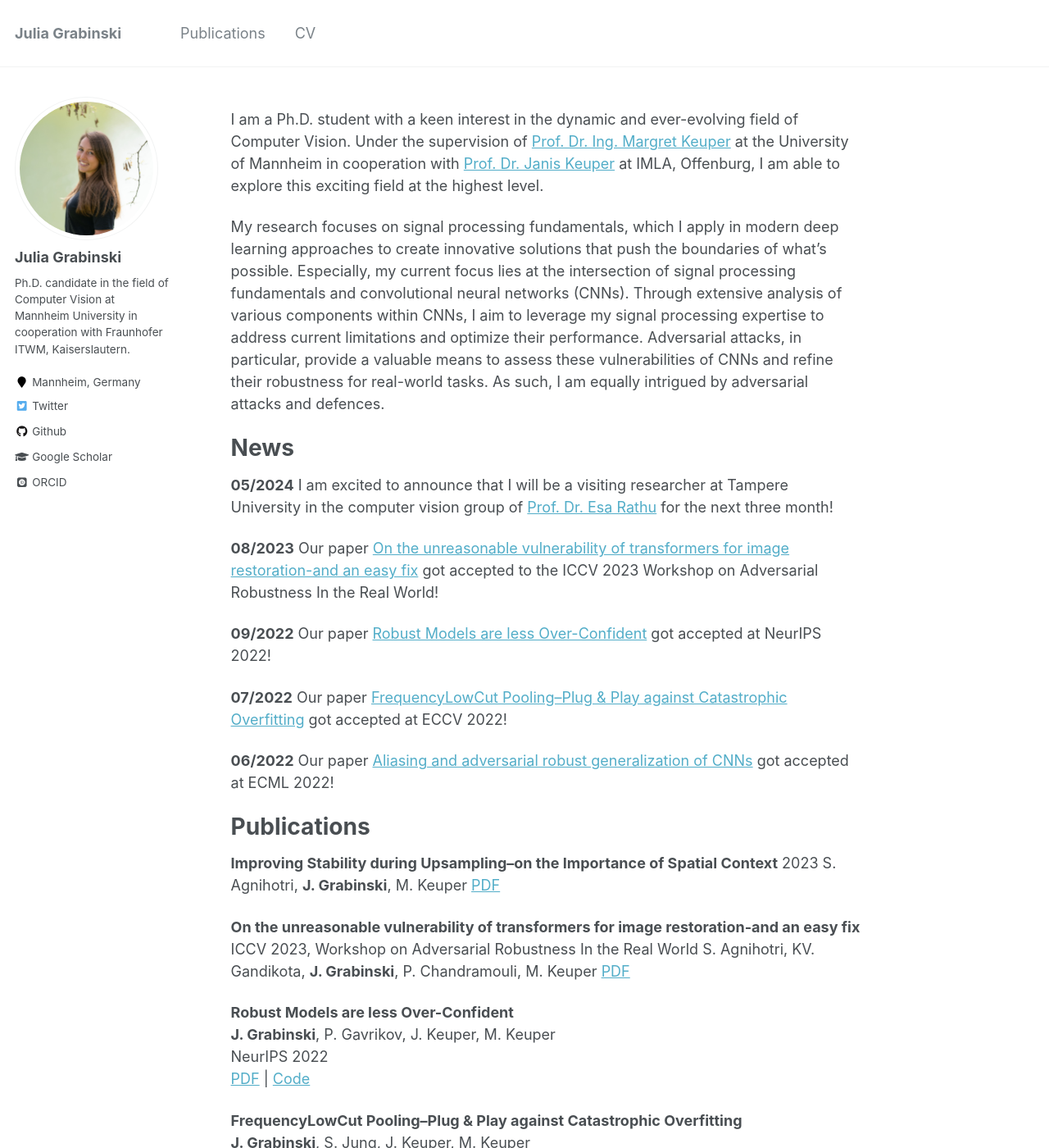
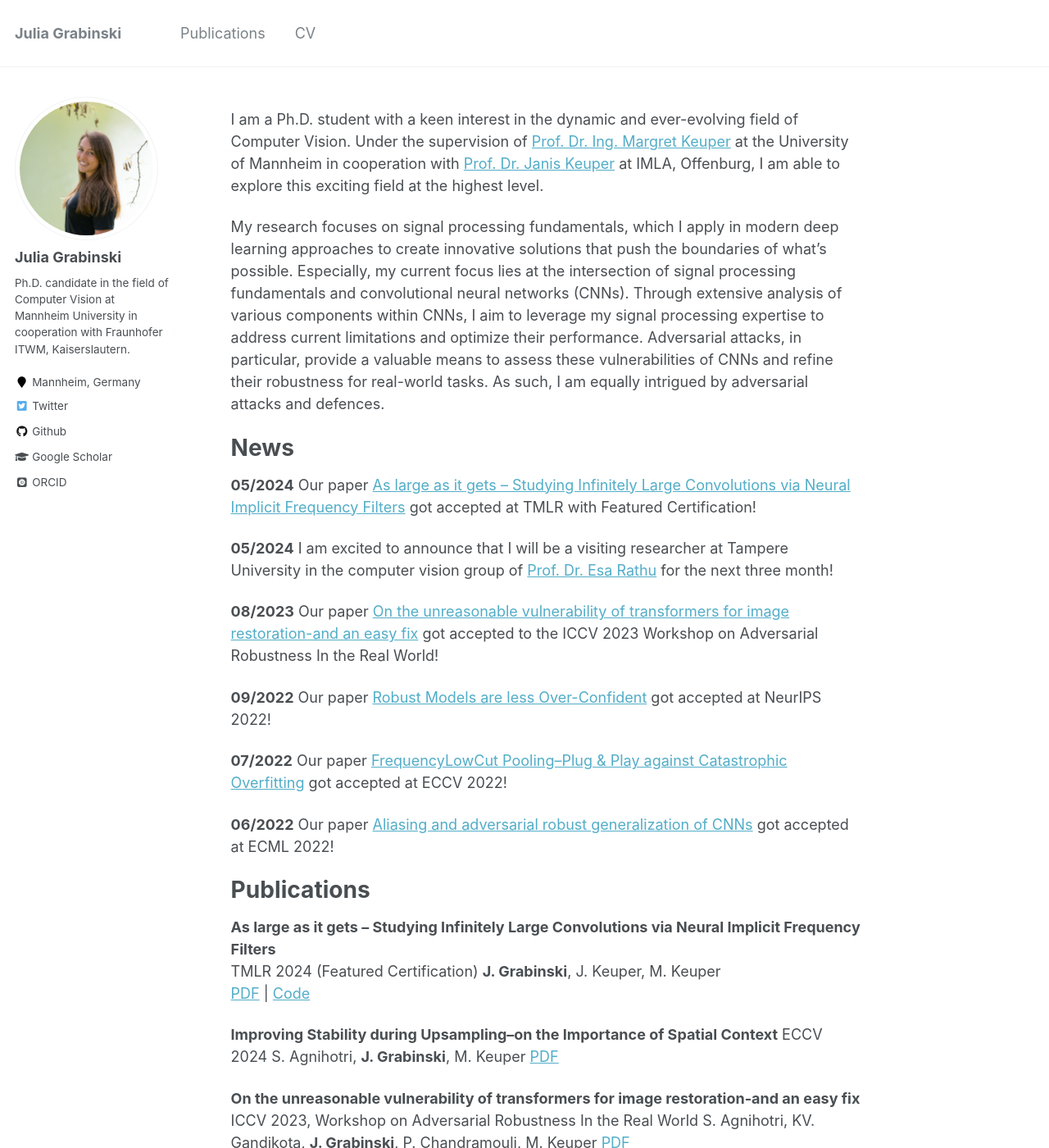
Before and after one commit to GeJulia/gejulia.github.io, a Jekyll site: the page built from _pages/about.md, in a window 1280 px wide and 1400 px high. Shown: the whole window at 82% size. Built offline with Jekyll 4.4.1, drawn with Linux system fonts in a browser that asks for light colours; some web fonts are replaced.

Commit message:
update papers

```diff
--- a/_pages/about.md
+++ b/_pages/about.md
@@ -15,6 +15,9 @@ My research focuses on signal processing fundamentals, which I apply in modern d
 
 News
 ======
+**05/2024**
+Our paper [As large as it gets – Studying Infinitely Large Convolutions via Neural Implicit Frequency Filters](https://openreview.net/forum?id=xRy1YRcHWj) got accepted at TMLR with Featured Certification!
+
 **05/2024** I am excited to announce that I will be a visiting researcher at Tampere University in the computer vision group of [Prof. Dr. Esa Rathu](https://esa.rahtu.fi/) for the next three month!
 
 **08/2023** Our paper [On the unreasonable vulnerability of transformers for image restoration-and an easy fix](https://openaccess.thecvf.com/content/ICCV2023W/AROW/papers/Agnihotri_On_the_Unreasonable_Vulnerability_of_Transformers_for_Image_Restoration_-_ICCVW_2023_paper.pdf) got accepted to the ICCV 2023 Workshop on Adversarial Robustness In the Real World!
@@ -30,8 +33,13 @@ News
 Publications
 ======
 
+**As large as it gets – Studying Infinitely Large Convolutions via Neural Implicit Frequency Filters**
+TMLR 2024 (Featured Certification)
+**J. Grabinski**, J. Keuper, M. Keuper
+[PDF](https://openreview.net/forum?id=xRy1YRcHWj) | [Code](https://github.com/GeJulia/NIFF)
+
 **Improving Stability during Upsampling--on the Importance of Spatial Context**
-2023
+ECCV 2024
 S. Agnihotri, **J. Grabinski**, M. Keuper
 [PDF](https://arxiv.org/pdf/2311.17524)
 
```
Also changed, not shown: _pages/publications.md (+9 -1 lines).
